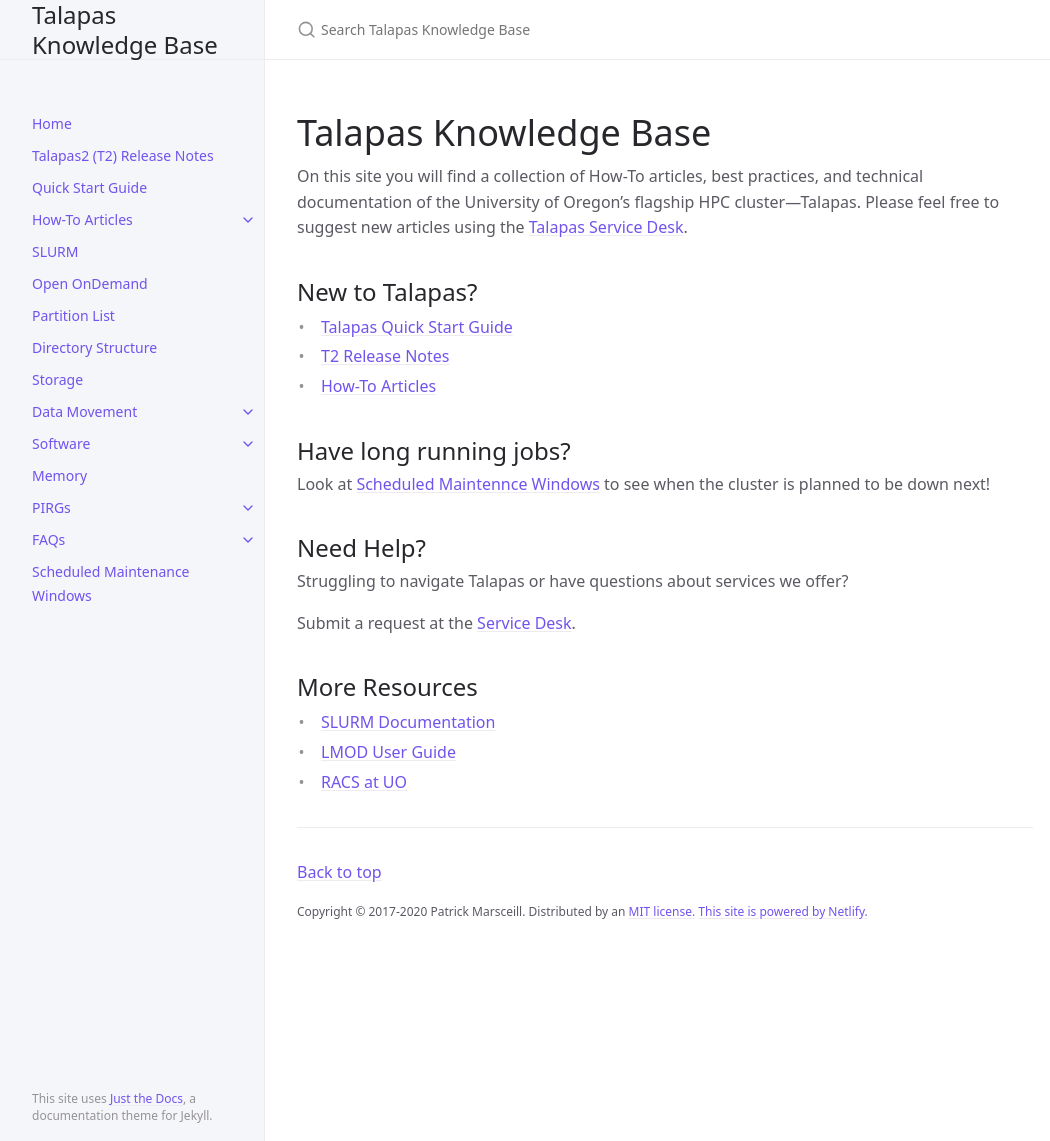
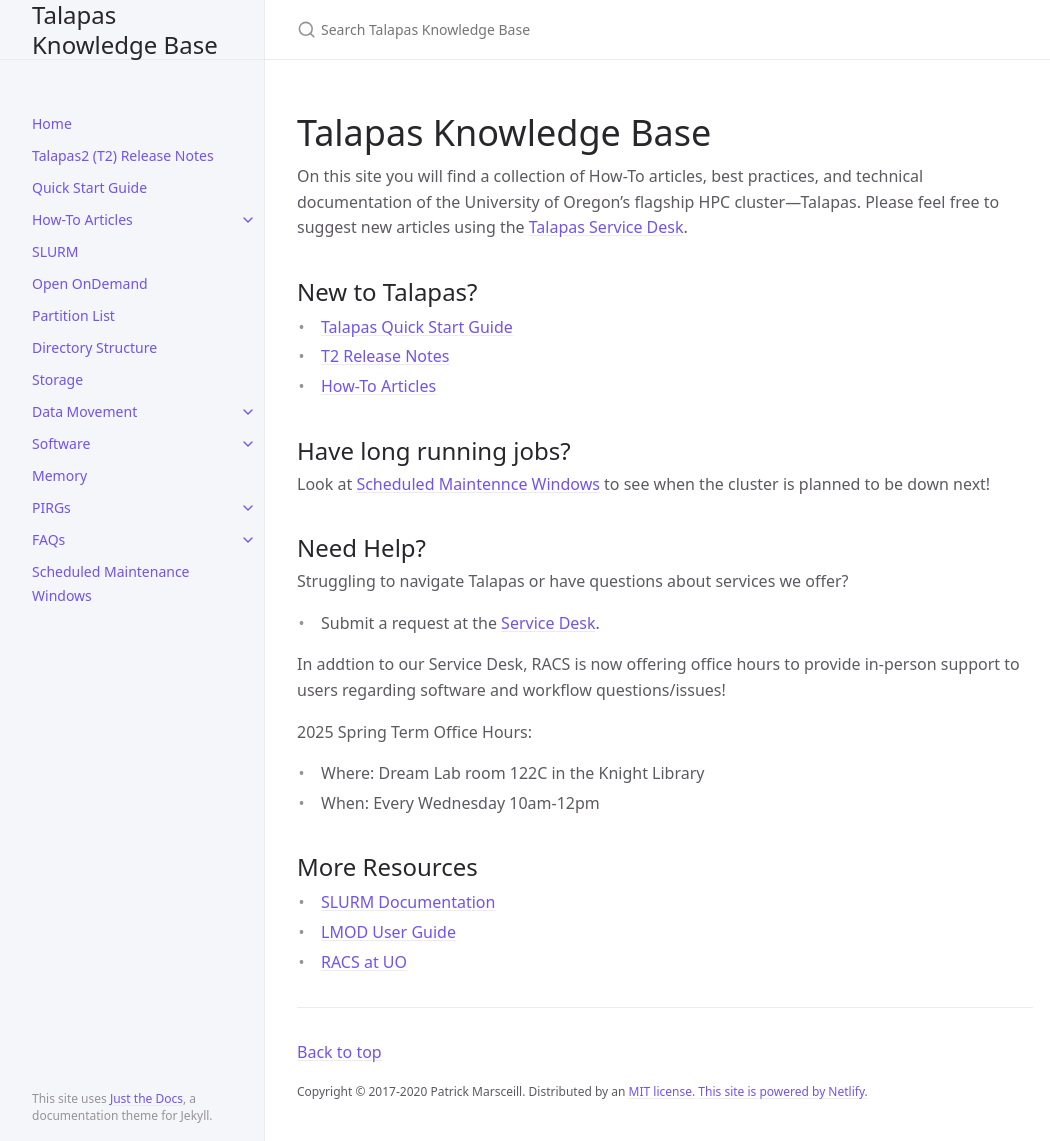
Before and after one commit to uoracs/talapas2-knowledge-base, a Jekyll site: the page built from index.md, in a window 1280 px wide and 1141 px high. Shown: the whole window, without its empty margins (107-1157 px from the left). Built offline with Jekyll 4.4.1, drawn with Linux system fonts in a browser that asks for light colours; cached includes are drawn as plain includes.

Commit message:
add blurb on homepage about office hours for spring term (NEED TO CHANGE AFTER END OF TERM)

```diff
--- a/index.md
+++ b/index.md
@@ -24,7 +24,14 @@ Look at [Scheduled Maintennce Windows]({% link docs/scheduled_maintenance.md %})
 
 Struggling to navigate Talapas or have questions about services we offer?
 
-Submit a request at the [Service Desk](https://hpcrcf.atlassian.net/servicedesk/customer/portal/1).
+* Submit a request at the [Service Desk](https://hpcrcf.atlassian.net/servicedesk/customer/portal/1).
+
+In addtion to our Service Desk, RACS is now offering office hours to provide in-person support to users regarding software and workflow questions/issues!
+
+2025 Spring Term Office Hours:
+
+* Where: Dream Lab room 122C in the Knight Library
+* When: Every Wednesday 10am-12pm
 
 ## More Resources
 
```
